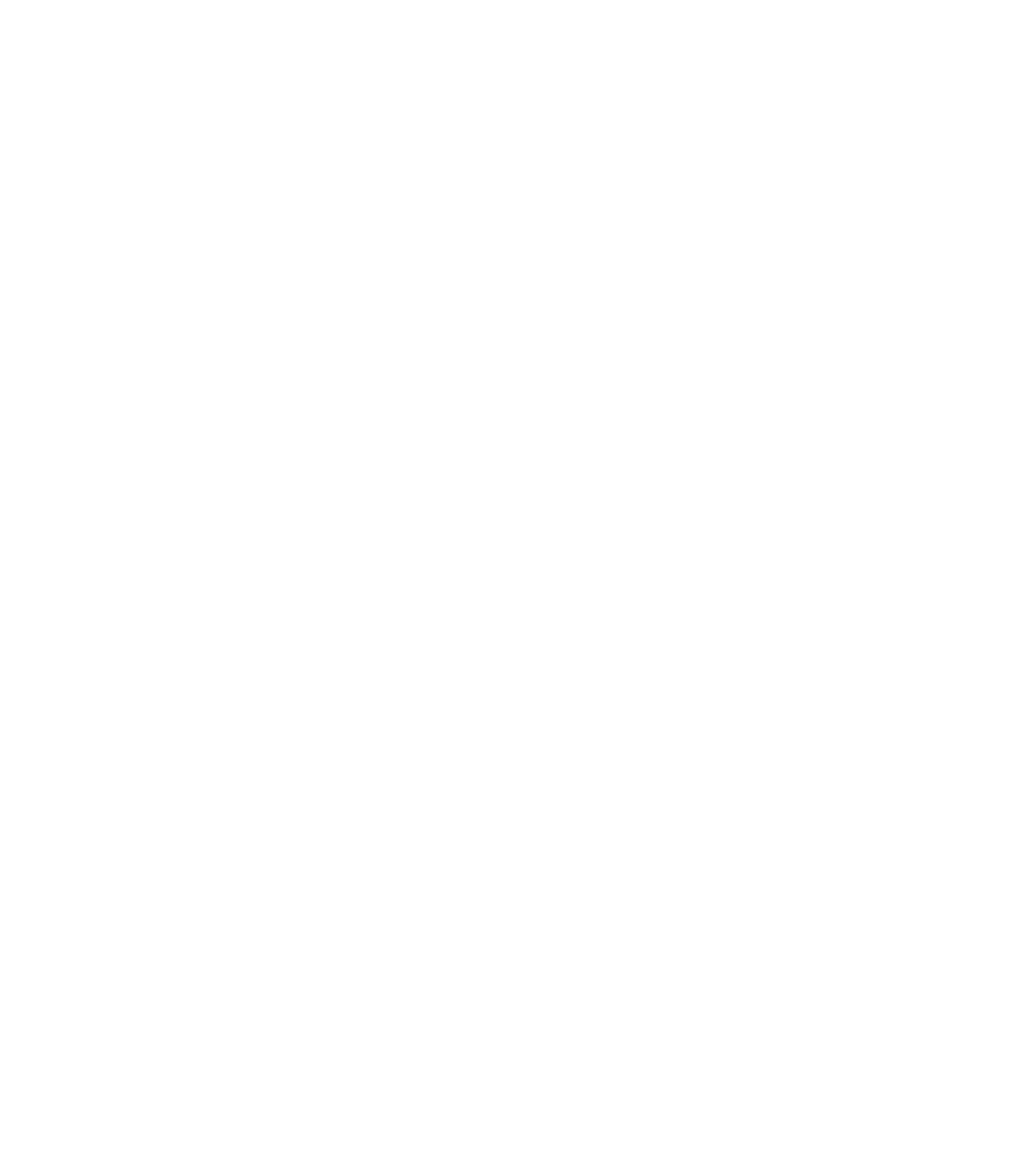
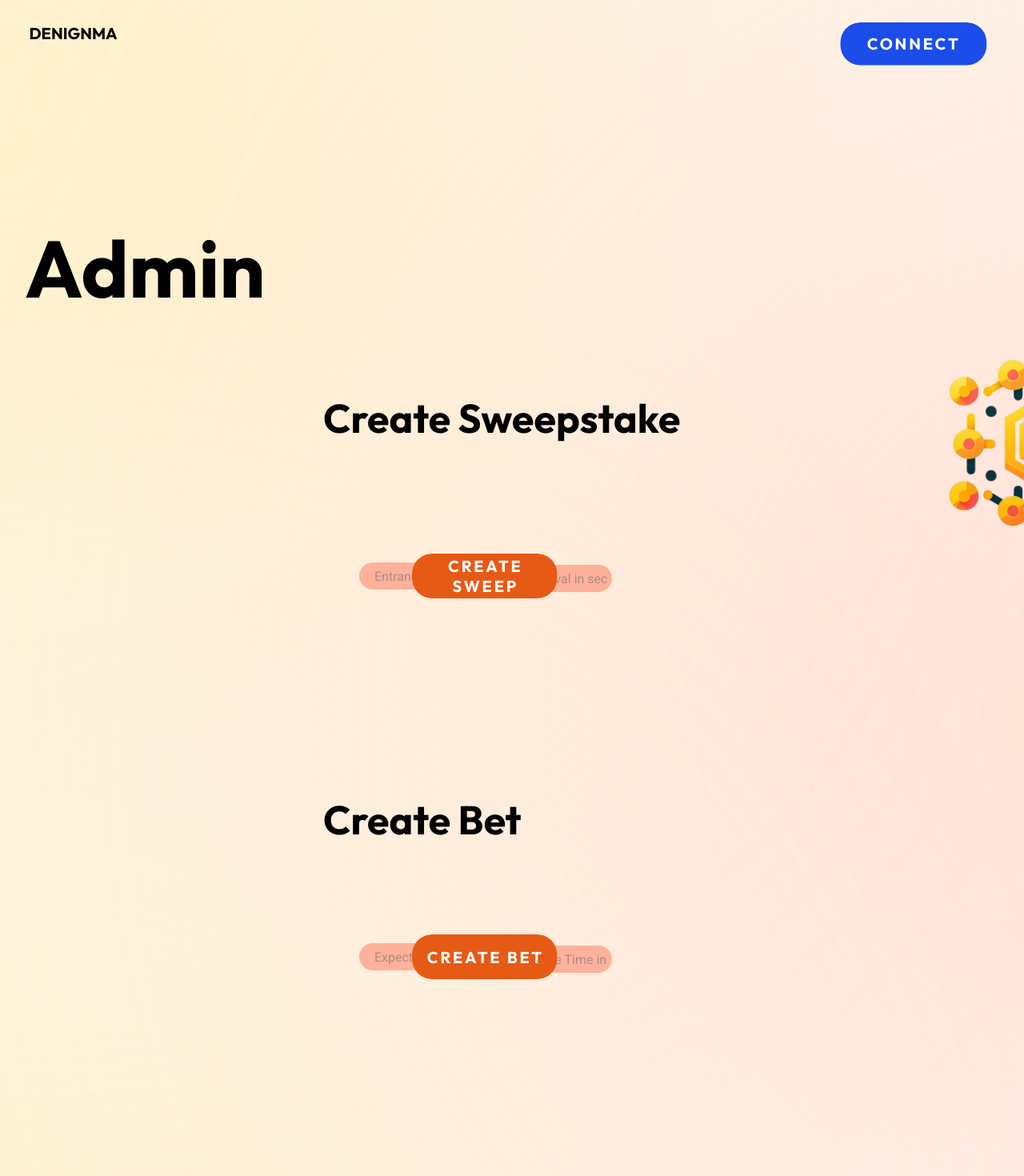
Before and after one commit to Ewuly/ChainlinkV2, a React (Vite) app: page /newPage in a window 1280 px wide. Before the commit this address had no page. Shown: the top 1470 px of the page at 80% size. Before the commit the page ends 800 px from the top, so only its background shows below. Built offline with nearby package versions, Linux system fonts and the light colour scheme.

Commit message:
Add newPage

```diff
--- a/src/App.jsx
+++ b/src/App.jsx
@@ -34,6 +34,7 @@ import { Link, BrowserRouter as Router, Route, Routes } from 'react-router-dom';
 import Page1 from './pages/page1.jsx'
 import Page2 from './pages/page2.jsx'
 import PageAdmin from './pages/pageadmin.jsx'
+import NewPage from './pages/newPage.jsx'
 
 import './App.css'
 
@@ -258,6 +259,7 @@ function App() {
           <Route exact path="/page1" element={<Page1 />} />
           <Route exact path="/page2" element={<Page2 />} />
           <Route exact path="/pageAdmin" element={<PageAdmin />} />
+          <Route exact path="/newPage" element={<NewPage />} />
         </Routes>
       </Router>
 
--- /dev/null
+++ b/src/pages/newPage.jsx
@@ -0,0 +1,162 @@
+import { useState } from 'react'
+import styles from './admin.module.css'
+import { Link, BrowserRouter as Router, Route, Routes } from 'react-router-dom';
+import Facebook from '../assets/Facebook.svg'
+import twitter from '../assets/twitter.svg'
+import LinkedIn from '../assets/LinkedIn.svg'
+import Image from '../assets/vew.png'
+import RectangleBet from '../assets/RectangleBet.svg'
+import RectangleConnect from '../assets/RectangleConnect.svg'
+
+import { ethers } from "ethers";
+import { abi, contractAddress } from "../constants.js"
+
+function PageAdmin() {
+    const [count, setCount] = useState(0)
+    const [connectionStatus, setConnectionStatus] = useState('Disconnected');
+    const [entranceFee, setEntranceFee] = useState('');
+    const [interval, setInterval] = useState('');
+    const [raffleNumber, setRaffleNumber] = useState('');
+    const [ethAmount, setEthAmount] = useState('');
+
+    // States for bet creation
+    const [expectedPrice, setExpectedPrice] = useState('');
+    const [settleTime, setSettleTime] = useState('');
+
+    async function connect() {
+        if (typeof window.ethereum !== "undefined") {
+            try {
+                await ethereum.request({ method: "eth_requestAccounts" })
+                setConnectionStatus('Connected'); // Update button text
+                const accounts = await ethereum.request({ method: "eth_accounts" })
+                console.log(accounts)
+            } catch (error) {
+                console.log(error)
+            }
+        } else {
+            setConnectionStatus('Please install MetaMask'); // Update button text
+        }
+    }
+
+    async function createRaffle() {
+        if (typeof window.ethereum !== "undefined") {
+            const provider = new ethers.providers.Web3Provider(window.ethereum);
+            const signer = provider.getSigner();
+            const contract = new ethers.Contract(contractAddress, abi, signer);
+
+            try {
+                await contract.createRaffle(ethers.utils.parseEther(entranceFee), interval);
+                console.log(`Sweepstake created with entrance fee: ${entranceFee} ETH and interval: ${interval}`);
+            } catch (error) {
+                console.error(error);
+            }
+        }
+    }
+    async function createBet() {
+        const provider = new ethers.providers.Web3Provider(window.ethereum);
+        const signer = provider.getSigner();
+        const contract = new ethers.Contract(contractAddress, abi, signer);
+
+        try {
+            const tx = await contract.createBet(ethers.utils.parseEther(expectedPrice), settleTime);
+            await tx.wait();
+            const playerAddress = await signer.getAddress();
+            console.log('#########################');
+            console.log(`Bet created successfully by ${playerAddress} with an expectedPrice of ${expectedPrice} $ in ${settleTime} seconds`);
+        } catch (error) {
+            console.error('Error creating bet:', error);
+        }
+    }
+
+    return (
+        <>
+            <div className={styles['slide-169-4']}>
+                <div className={styles['slide-169-4-child']} />
+                <div className={styles['slide-169-4-item']} />
+                <div className={styles['slide-169-4-inner']} />
+                <b className={styles['admin']}>Admin</b>
+                <div className={styles['bottom']}>
+                    <Link to="/"><div className={styles['denigma']} onClick={top}>denigma</div></Link>
+                    <Link to="/page2"><div className={styles['play-lotterie']} onClick={top}>Sweepstakes</div></Link>
+                    <Link to="/page1"><div className={styles['my-account']} onClick={top}>My account</div></Link>
+                    <img className={styles['facebook-icon']} alt="" src={Facebook} />
+                    <img className={styles['twitter-icon']} alt="" src={twitter} />
+                    <img className={styles['group-icon']} alt="" src={LinkedIn} />
+                </div>
+                <div className={styles['enigma']}>
+                    <b className={styles['create-raffle']}>Create Sweepstake</b>
+                </div>
+                {/* INPUT ENTRANCE FEE CREATE RAFFLE*/}
+                <div className={styles['email-grou']}>
+                    <div className={styles['email-grou-child']} />
+                    <input
+                        className={styles['entrance-fee']}
+                        type="text"
+                        placeholder="Entrance Fee in ETH"
+                        value={entranceFee}
+                        onChange={(e) => setEntranceFee(e.target.value)}
+                    />
+                </div>
+                {/* INPUT ENTRANCE FEE CREATE BET */}
+                <div className={styles['email-grou1']}>
+                    <div className={styles['email-grou-child']} />
+                    <input
+                        className={styles['entrance-fee']}
+                        type="text"
+                        placeholder="Expected Price"
+                        value={expectedPrice}
+                        onChange={(e) => setExpectedPrice(e.target.value)}
+                    />
+                </div>
+                {/* INPUT INTERVAL CREATE RAFFLE*/}
+                <div className={styles['email-grou2']}>
+                    <div className={styles['email-grou-child']} />
+                    <input
+                        className={styles['entrance-fee']}
+                        type="text"
+                        placeholder="Interval in seconds"
+                        value={interval}
+                        onChange={(e) => setInterval(e.target.value)}
+                    />
+                </div>
+                {/* INPUT INTERVAL CREATE BET*/}
+                <div className={styles['email-grou3']}>
+                    <div className={styles['email-grou-child']} />
+                    <input
+                        className={styles['entrance-fee']}
+                        type="text"
+                        placeholder="Settle Time in seconds"
+                        value={settleTime}
+                        onChange={(e) => setSettleTime(e.target.value)}
+                    />
+                </div>
+                <b className={styles['create-bet']}>Create Bet</b>
+                {/* Button CREATE Raffle*/}
+                <button className={styles['button']} onClick={createRaffle}>
+                    <img className={styles['button-child']} alt="" src={RectangleBet} />
+                    <b className={styles['bet']}>Create Sweep</b>
+                </button>
+                {/* Button CREATE BET*/}
+                <button className={styles['button1']} onClick={createBet}>
+                    <img className={styles['button-child']} alt="" src={RectangleBet} />
+                    <div className={styles['bet1']}>Create BET</div>
+                </button>
+                <img
+                    className={styles['unsplashpvoepplw818-icon']}
+                    alt=""
+                    src={Image}
+                />
+                <div className={styles['top']}>
+                    <Link to="/"><div className="denignma">Denignma</div></Link>
+                    <button className={styles['button2']} onClick={connect}>
+                        <img className={styles['button-inner']} alt="" src={RectangleConnect} />
+                        <b className={styles['connect']}>Connect</b>
+                    </button>
+                </div>
+            </div>
+        </>
+
+    )
+}
+
+export default PageAdmin
```
